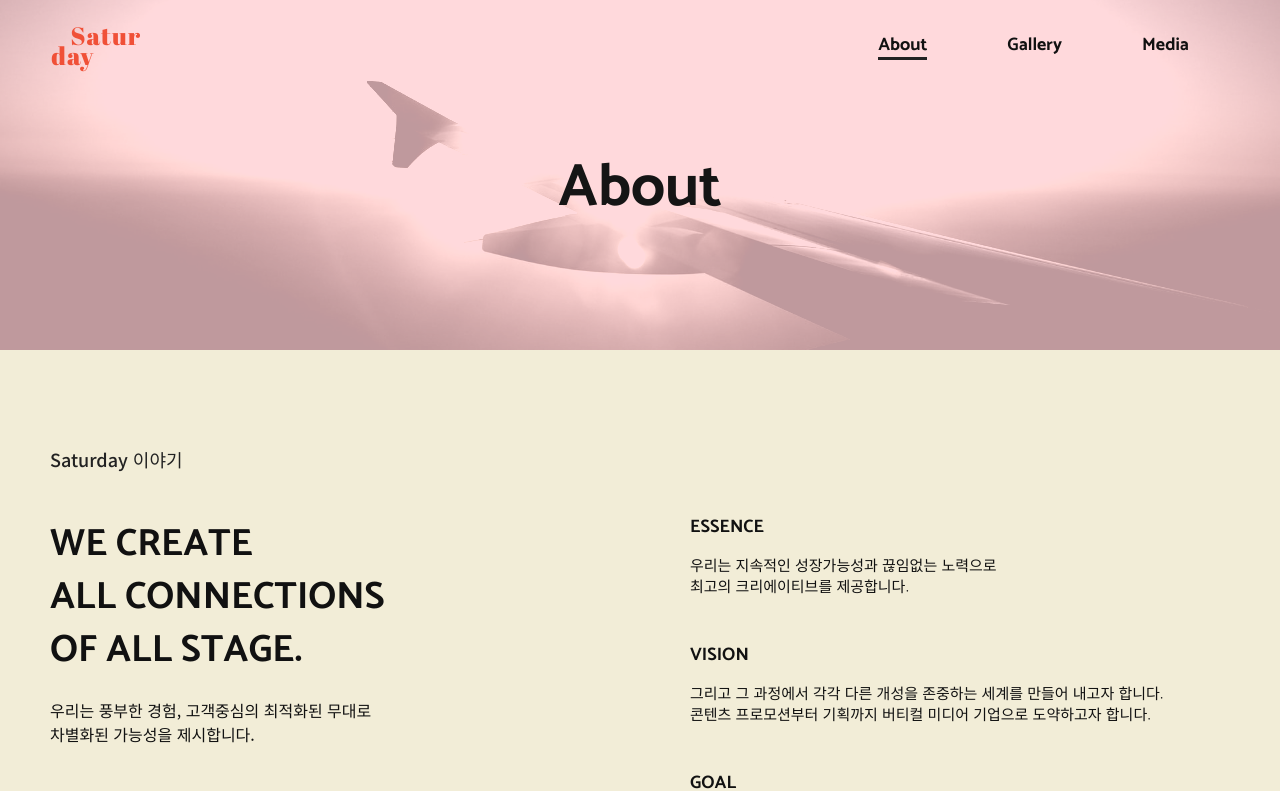
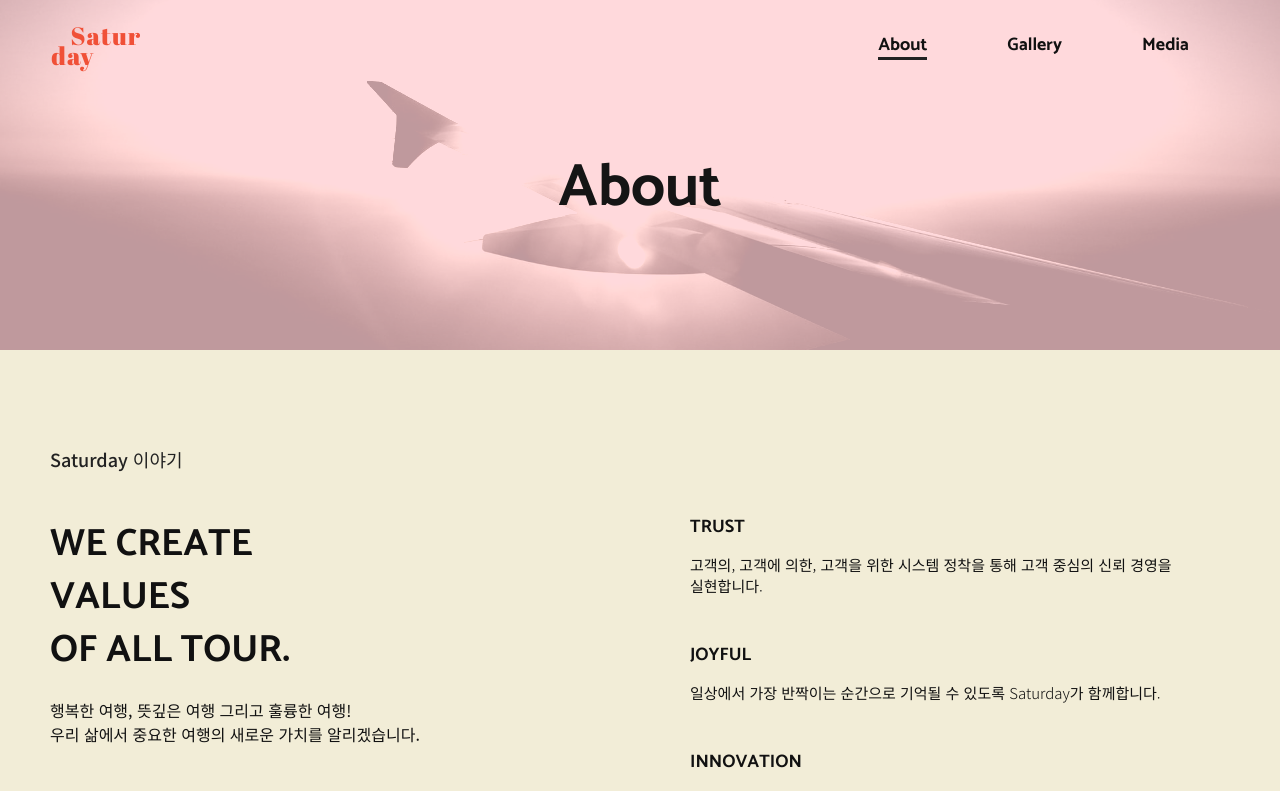
Before and after one commit to phlpsummer/portfolio-react, a React (Create React App) app: page /about in a window 1280 px wide. Shown: the top 791 px of the page. Built offline with nearby package versions, Linux system fonts and the light colour scheme.

Commit message:
about페이지 상단 텍스트 수정

```diff
--- a/src/components/About.js
+++ b/src/components/About.js
@@ -10,21 +10,21 @@ function About(){
                 <section className="intro">
                     <h3>Saturday 이야기</h3>
                     <div className="left">
-                        <h4>WE CREATE<br/>ALL CONNECTIONS<br/>OF ALL STAGE.</h4>
-                        <p>우리는 풍부한 경험, 고객중심의 최적화된 무대로<br/>차별화된 가능성을 제시합니다.</p>
+                        <h4>WE CREATE<br/>VALUES<br/>OF ALL TOUR.</h4>
+                        <p>행복한 여행, 뜻깊은 여행 그리고 훌륭한 여행!<br/>우리 삶에서 중요한 여행의 새로운 가치를 알리겠습니다.</p>
                     </div>
                     <div className="right">
                         <div className="wrap">
-                            <h4>ESSENCE</h4>
-                            <p>우리는 지속적인 성장가능성과 끊임없는 노력으로<br/>최고의 크리에이티브를 제공합니다.</p>
+                            <h4>TRUST</h4>
+                            <p>고객의, 고객에 의한, 고객을 위한 시스템 정착을 통해 고객 중심의 신뢰 경영을 실현합니다.</p>
                         </div>
                         <div className="wrap">
-                            <h4>VISION</h4>
-                            <p>그리고 그 과정에서 각각 다른 개성을 존중하는 세계를 만들어 내고자 합니다. 콘텐츠 프로모션부터 기획까지 버티컬 미디어 기업으로 도약하고자 합니다.</p>
+                            <h4>JOYFUL</h4>
+                            <p>일상에서 가장 반짝이는 순간으로 기억될 수 있도록 Saturday가 함께합니다.</p>
                         </div>
                         <div className="wrap">
-                            <h4>GOAL</h4>
-                            <p>앞으로도 제작사에게는 작품의 퀄리티가 향상될 수 있는 최적의 제작 환경을, 관객 여러분께는 감동 가득한 공연과 쾌적한 관람 환경을 제공할 것을 약속드립니다.</p>
+                            <h4>INNOVATION</h4>
+                            <p>모두가 같은 곳에서 똑같은 경험만을 할 수 없기에, 다양한 여행상품 개발로 여행 문화를 선도합니다.</p>
                         </div>
                     </div>
                 </section>
```
